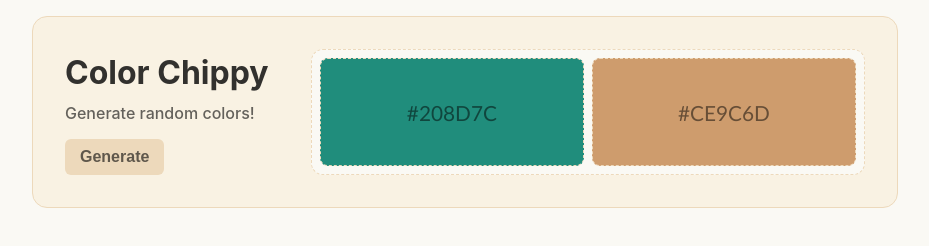
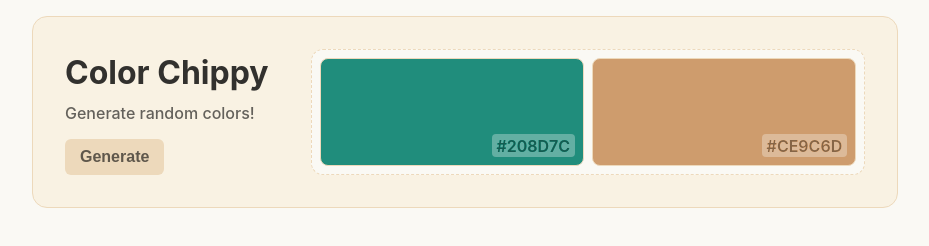
Before and after one commit to micha3l-e/color-gen, a plain HTML site: page index.html in a window 1280 px wide. Both pictures are taken after a click on the button "Generate". Shown: the whole page, without its empty margins (175-1104 px from the left). Drawn offline with Linux system fonts and the light colour scheme; a web font is replaced by a local one.

Commit message:
add copy functionality

```diff
--- a/index.html
+++ b/index.html
@@ -20,8 +20,8 @@
                 <button id="gen-btn">Generate</button>
             </div>
             <div class="gen-container">
-                <div class="new-color-a"></div>
-                <div class="new-color-b"></div>
+                <div class="new-color-a"><p data-tip="Copy" class="color-a-txt"></p></div>
+                <div class="new-color-b"><p data-tip="Copy" class="color-b-txt"></p></div>
 
             </div>
         </div>
--- a/index.js
+++ b/index.js
@@ -1,7 +1,10 @@
 let genBtn = document.getElementById("gen-btn");
 let colorsEl = document.getElementById("colors-el");
-let colorA = document.querySelector(".new-color-a")
-let colorB = document.querySelector(".new-color-b")
+let colorA = document.querySelector(".new-color-a");
+let colorB = document.querySelector(".new-color-b");
+let colorATxt = document.querySelector(".color-a-txt");
+let colorBTxt = document.querySelector(".color-b-txt");
+let allColorTxt = document.querySelectorAll(".color-a-txt, .color-b-txt");
 
 
 function randomColor() {
@@ -12,12 +15,22 @@ function genClick() {
     let c1 = randomColor();
     let c2 = randomColor();
     colorA.style.backgroundColor = c1;
-    colorA.textContent = c1;
+    colorATxt.textContent = c1;
     colorB.style.backgroundColor = c2;
-    colorB.textContent = c2;
-
-
+    colorBTxt.textContent = c2;
+    colorA.style.border = "1px solid #edd9bb";
+    colorB.style.border = "1px solid #edd9bb"
 
 }
 
+function colorClip(h) {
+    const hex = h.currentTarget.textContent;
+    const hexContainer = h.currentTarget;
+    navigator.clipboard.writeText(hex);
+    console.log(hex);
+    hexContainer.setAttribute("data-tip", "Copied!")
+    setTimeout(()=> hexContainer.setAttribute("data-tip", "Copy"), 900)
+}
+
 genBtn.addEventListener('click', genClick);
+allColorTxt.forEach(el => el.addEventListener('click', colorClip));
--- a/styles.css
+++ b/styles.css
@@ -83,14 +83,63 @@ p {
 
 .new-color-a, .new-color-b {
     display: flex;
-    align-items: center;
-    justify-content: center;
+    align-items: end;
+    justify-content: end;
     background-color: transparent;
     width: 100%;
     border-radius: 8px;
+    padding: .5rem;
+    text-transform: uppercase;
+    border: 1px dashed #edd9bb;
+}
+
+.color-a-txt, .color-b-txt {
+    font-size: 1rem;
     color: rgba(0, 0, 0, .5);
-    font-family:'Gill Sans', 'Gill Sans MT', Calibri, 'Trebuchet MS', sans-serif;
-    padding: 1rem;
-    text-transform: uppercase;
-    font-size: 1.3rem;
-    border: 1px dashed #edd9bb;}
+    mix-blend-mode: hard-light;
+    margin-block-start: 0;
+    margin-block-end: 0;
+    font-weight: 600;
+    padding: .1rem .3rem;
+    background-color: rgba(255, 255, 255, .3);
+    border-radius: 4px;
+    cursor: pointer;
+    position: relative;
+    transition: background-color 100ms ease-in 100ms;
+}
+
+.color-a-txt:hover,
+.color-b-txt:hover {
+    background-color: #f9f2e3;
+}
+
+.color-a-txt::after,
+.color-b-txt::after {
+    content: attr(data-tip);
+    position: absolute;
+    background-color: #f9f2e3;
+    width: fit-content;
+    z-index: 10;
+    top: -1.6rem;
+    right: 0;
+    border-radius: 4px;
+    padding: .1rem .3rem;
+    font-size: .8rem;
+    opacity: 0;
+    transition: opacity 100ms ease-in 100ms;
+    text-transform: none;
+}
+
+.color-a-txt:hover::after, .color-b-txt:hover::after {
+    opacity: 1;
+    content: attr(data-tip);
+    position: absolute;
+    background-color: #f9f2e3;
+    width: fit-content;
+    z-index: 10;
+    top: -1.6rem;
+    right: 0;
+    border-radius: 4px;
+    padding: .1rem .3rem;
+    font-size: .8rem;
+}
```
